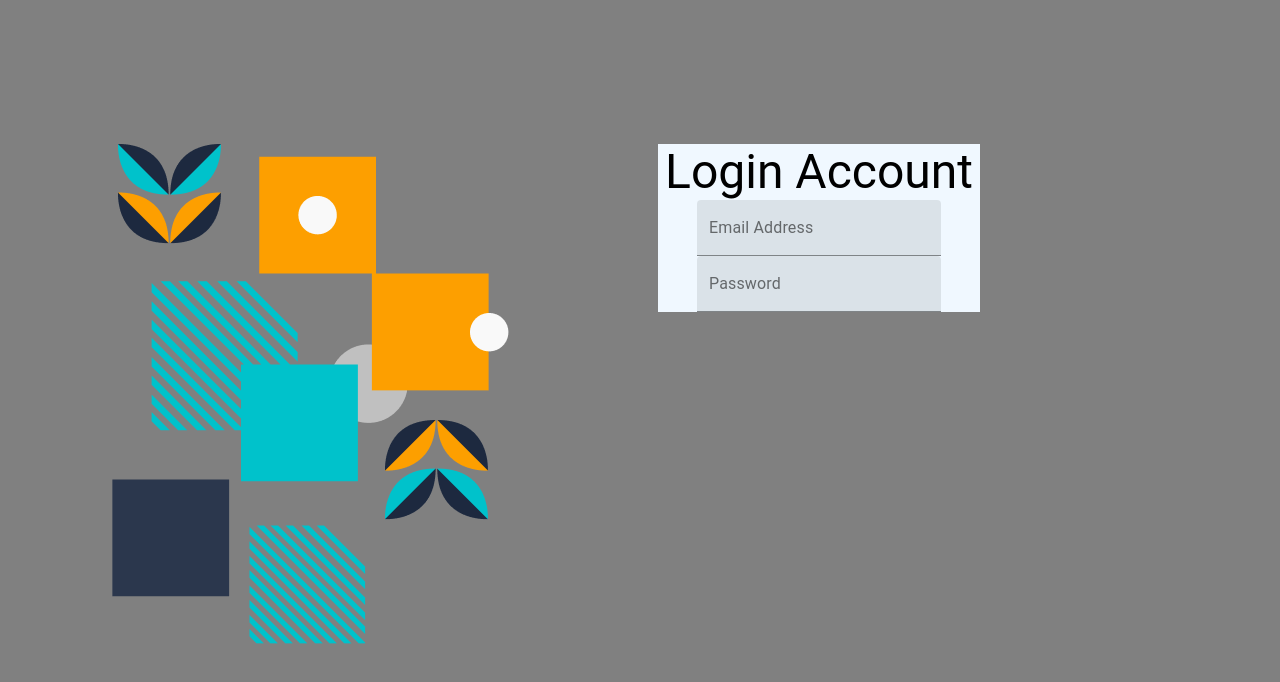
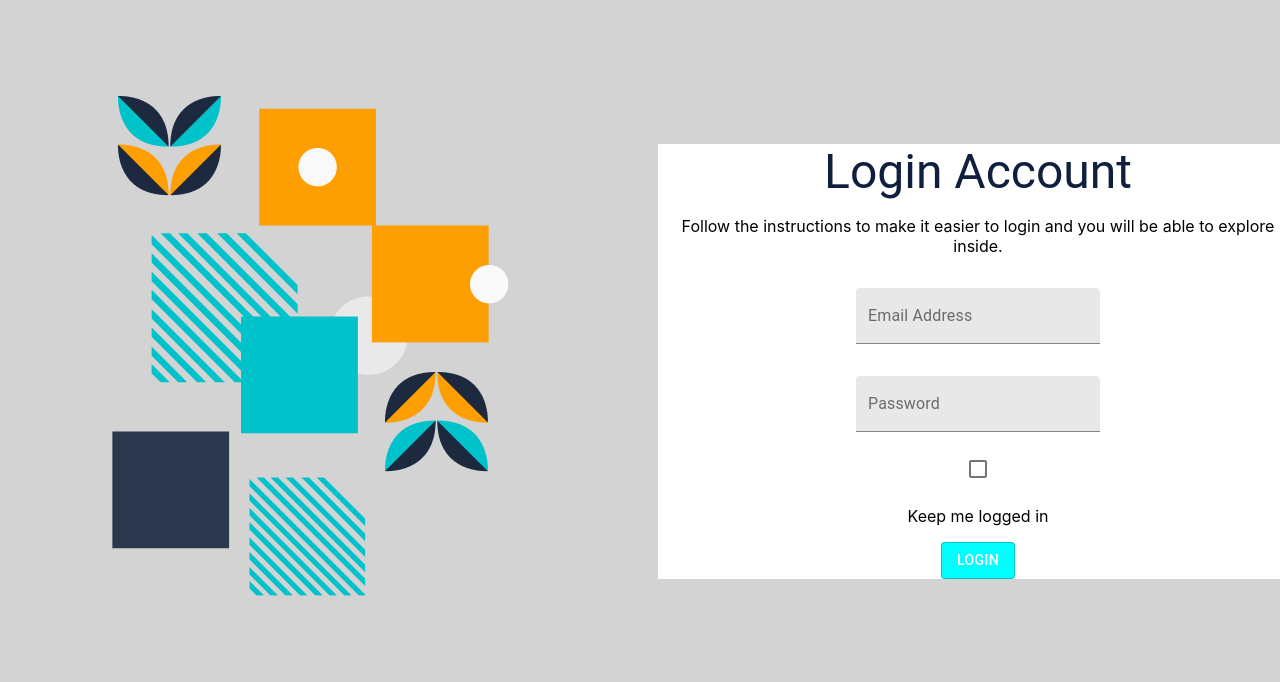
Before and after one commit to ParamNinjas/BizTweak-FE, a React (Create React App) app: page / in a window 1280 px wide. Shown: the top 682 px of the page. Built offline with nearby package versions, Linux system fonts and the light colour scheme.

Commit message:
login page updated

```diff
--- a/src/Login/Login.css
+++ b/src/Login/Login.css
@@ -1,15 +1,30 @@
 .login-container{
-    background-color: grey;
+    background-color: #d3d3d3;
     height: 51.6em;
 }
 .imagegrid{
     position: relative;
-    top: 9em;
+    top: 6em;
     right: 16em;
 }
 .loginForm{
     position: relative;
     left: 4em;
     top: 9em;
-    background-color: aliceblue;
+    background-color: #FFFFFF;
+    width: 40em;
+    justify-content: start !important;
 }
+.formTypo{
+    color: #0f1f3d;
+}
+.input1{
+    padding: 1em;
+}
+.checkP{
+    display: block ;
+}
+.Btnlogin{
+    background-color: aqua !important;
+    color: #FFFFFF !important;
+}
--- a/src/Login/Login.js
+++ b/src/Login/Login.js
@@ -4,6 +4,8 @@ import Typography from '@material-ui/core/Typography';
 import TextField from '@material-ui/core/TextField';
 import signin from '../Images/signin.png'
 import Container from '@material-ui/core/Container';
+import Checkbox from '@material-ui/core/Checkbox';
+import Button from '@material-ui/core/Button';
 import './Login.css'
 
 
@@ -27,17 +29,48 @@ return (
                 </Grid>
                 <Grid item xs={12} sm={12} md={7} lg={7}>
                     <div className="loginForm">
-                        <Typography variant="h3">Login Account</Typography>
+                        <div className="formTypo">
+                            <Typography
+                            variant="h3"
+                            // fontweight='Bold'
+                            >
+                                Login Account
+                            </Typography>
+                        </div>
+                        <p>
+                        Follow the instructions to make it easier to login and you will be
+                        able to explore inside.
+                        </p>
+                        <div className="input1">
                             <TextField
                                     id="filled-basic"
                                     label="Email Address"
                                     variant="filled"
                             />
+                        </div>
+                        <div className="input1">
                            <TextField
                                 id="filled-basic"
                                 label="Password"
                                 variant="filled"
                             />
+                        </div>
+                        <div className="checkP">
+                            <div className="checkBox">
+                                <Checkbox inputProps={{ 'aria-label': 'uncontrolled-checkbox' }} />
+                            </div>
+                            <div className="chackPara">
+                                <p>
+                                    Keep me logged in
+                                </p>
+                            </div>
+                        </div>
+                        <Button
+                            variant="outlined"
+                            className="Btnlogin"
+                            >
+                                Login
+                        </Button>
                     </div>
                 </Grid>
             </Grid>
```
Lines whose indentation alone changed are shown as unchanged.
